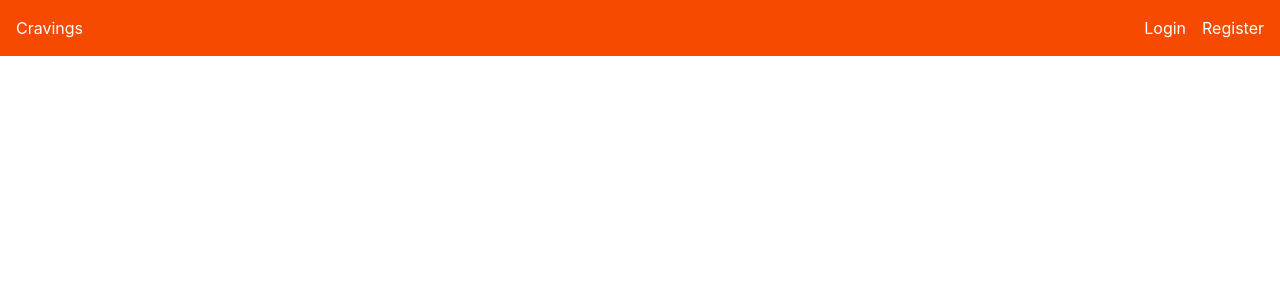
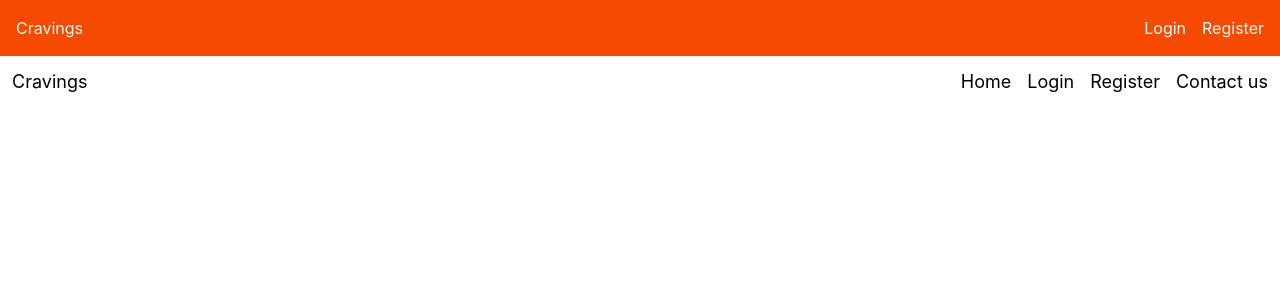
Before and after one commit to surajkourav-wq/Cravings, a React (Vite) app in the folder client/: page /Navbar in a window 1280 px wide. Shown: the top 300 px of the page. Built offline with nearby package versions, Linux system fonts and the light colour scheme.

Commit message:
feat: add Navbar route to App component for improved navigation

```diff
--- a/client/src/App.jsx
+++ b/client/src/App.jsx
@@ -2,6 +2,7 @@
 import Home from './pages/Home'
 import { BrowserRouter, Routes, Route, Router} from 'react-router-dom'
 import Header from './components/Header'
+import Navbar from './components/Navbar'
 
 const App = () => {
   return (
@@ -10,7 +11,10 @@
       <Header />
       <Routes>
         <Route path='/' element={<Home />}/>
+        <Route path='/Navbar' element={<Navbar />}/>
+        <Route path='/' element={<Home />}/>
       </Routes>
+      <footer />
       </BrowserRouter>
     </>
   )
```
